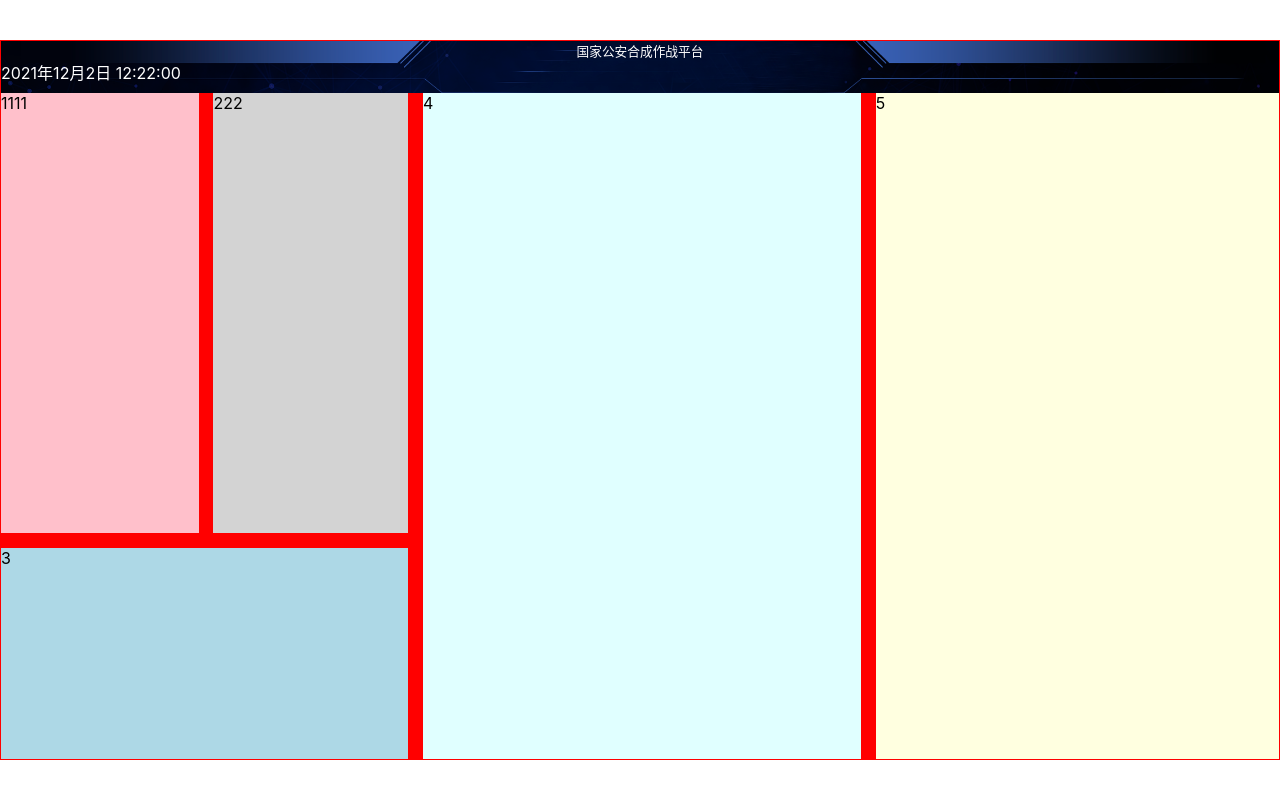
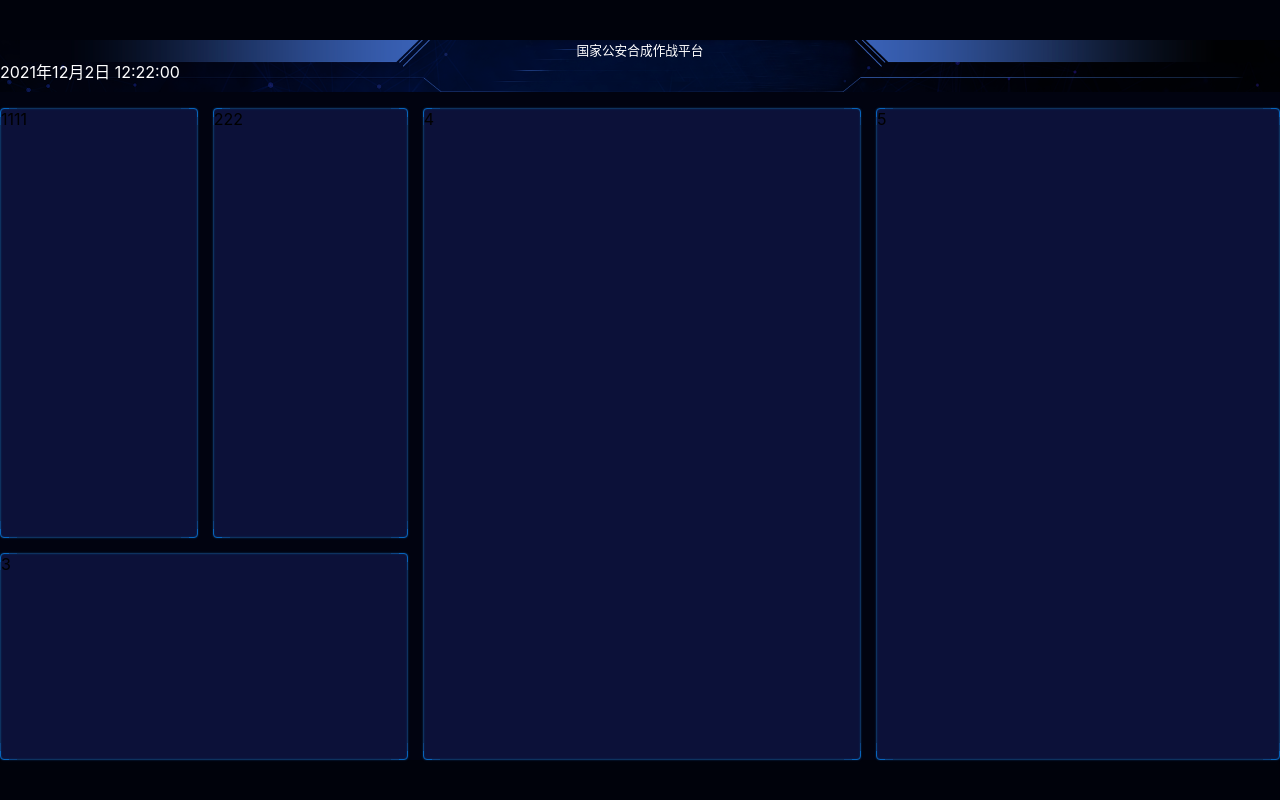
Before and after one commit to ao1115/big-screen, a React (Vite) app: page /#/ in a window 1280 px wide. Built offline with nearby package versions, Linux system fonts and the light colour scheme.

Commit message:
添加背景色和边框

```diff
--- a/src/pages/home.scss
+++ b/src/pages/home.scss
@@ -5,10 +5,12 @@
     flex: 1;
     display: flex;
     flex-direction: column;
+    background: #010310;
 
     .header {
         height: px(99);
         background-size: cover; //自动铺满
+
 
         >h2 {
             color: #fff;
@@ -25,8 +27,8 @@
     }
 
     >main {
+        margin-top: px(30);
         flex: 1;
-        background-color: red;
         display: grid;
         grid-template:
             "box1 box2 box4 box5"755fr "box3 box3 box4 box5"363fr / 366fr 361fr 811fr 747fr;
@@ -34,29 +36,53 @@
         grid-column-gap: px(28);
         grid-row-gap: px(28);
 
+        >section {
+            border: 1px solid #0764bc;
+            border-radius: 4px;
+            position: relative;
+            box-shadow: 0 0 2px 0 #0e325f, inset 0 0 2px 0 #0e325f;
+            background: #0c1139;
+
+            &::before {
+                content: '';
+                position: absolute;
+                left: 0;
+                right: 0;
+                bottom: 0;
+                top: 0;
+                border-radius: 4px;
+                box-shadow: 17px 0 0 -16px #0e325f,
+                    -17px 0 0 -16px #0e325f,
+                    0 17px 0 -16px #0e325f,
+                    0 -17px 0 -16px #0e325f,
+                    9px 0 0 -8px #0d4483,
+                    -9px 0 0 -8px #0d4483,
+                    0 9px 0 -8px #0d4483,
+                    0 -9px 0 -8px #0d4483, ;
+            }
+        }
+
         >.section1 {
             grid-area: box1;
-            background: pink;
         }
 
         >.section2 {
             grid-area: box2;
-            background: lightgray;
+
         }
 
         >.section3 {
             grid-area: box3;
-            background: lightblue;
+
         }
 
         >.section4 {
             grid-area: box4;
-            background: lightcyan;
+
         }
 
         >.section5 {
             grid-area: box5;
-            background: lightyellow;
         }
     }
 
--- a/src/shared/style.scss
+++ b/src/shared/style.scss
@@ -32,11 +32,11 @@
 body {
   font-family: $font-hei;
   font-size: 16px;
+  background: #00020b;
 }
 
 #root {
   margin: 0 auto;
-  border: 1px solid red;
   display: flex;
   flex-direction: column;
 }
```
